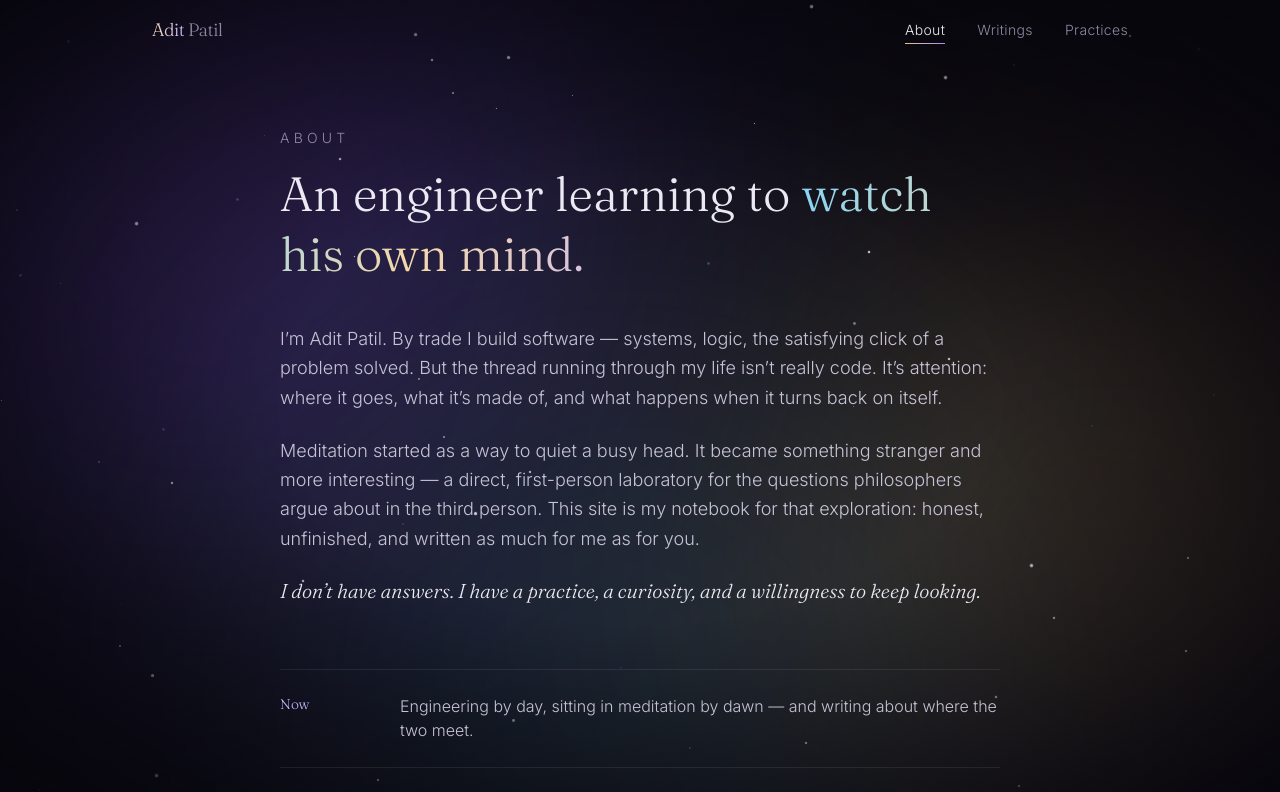
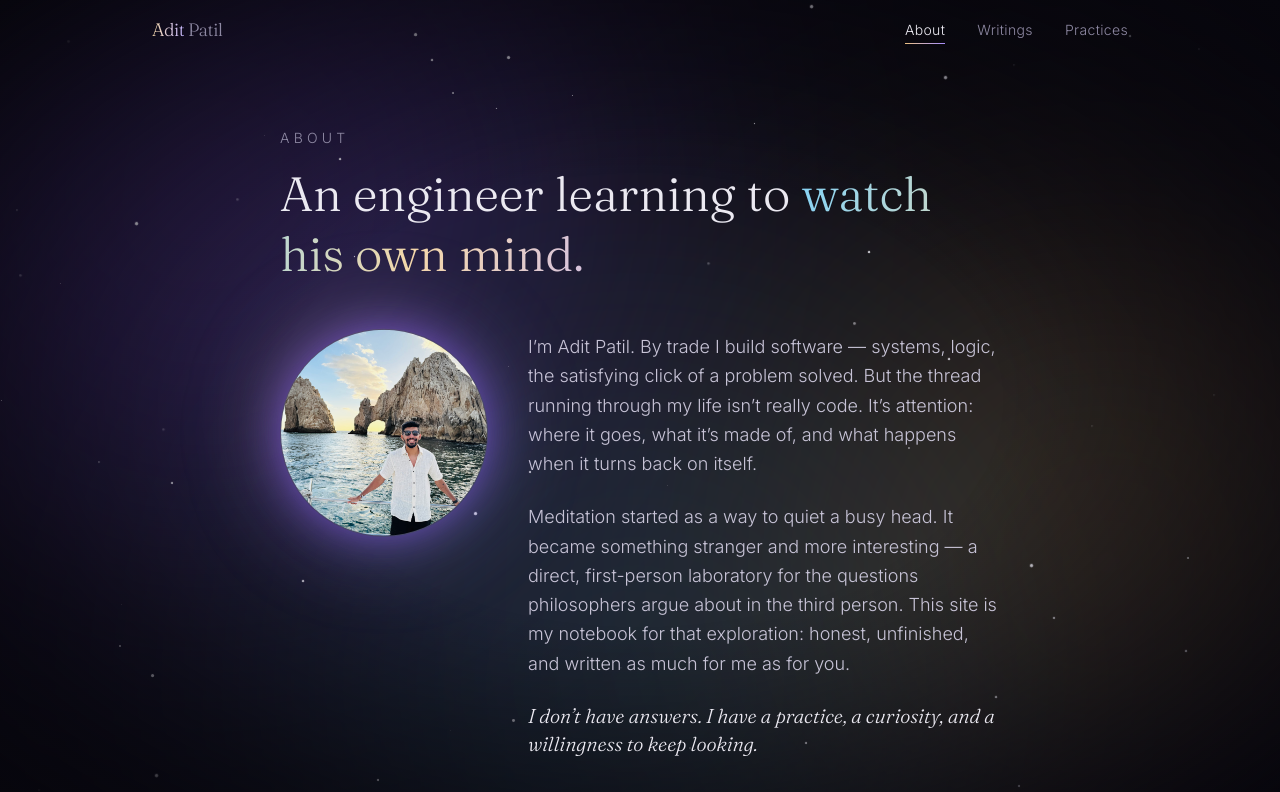
Before and after one commit to aditpatil10/adi10_website, a React (Vite) app: page /about in a window 1280 px wide. Shown: the top 792 px of the page. Built offline with nearby package versions, Linux system fonts and the light colour scheme.

Commit message:
Add portrait photo to About section with aura glow and float

```diff
--- a/src/pages/About.tsx
+++ b/src/pages/About.tsx
@@ -1,5 +1,7 @@
+import { motion } from 'framer-motion'
 import PageTransition from '../components/PageTransition'
 import Reveal from '../components/Reveal'
+import portrait from '../assets/background.jpg'
 
 const timeline = [
   {
@@ -30,9 +32,27 @@ function About() {
           </h1>
         </Reveal>
 
-        <Reveal delay={0.1}>
-          <div className="mt-10 space-y-6 text-lg leading-relaxed text-mist-300">
-            <p>
+        {/* Portrait + opening */}
+        <div className="mt-12 flex flex-col items-center gap-10 sm:flex-row sm:items-start">
+          <Reveal delay={0.1} className="shrink-0">
+            <motion.div
+              animate={{ y: [0, -10, 0] }}
+              transition={{ duration: 7, repeat: Infinity, ease: 'easeInOut' }}
+              className="relative"
+            >
+              {/* Aura glow behind the portrait */}
+              <div className="absolute -inset-4 rounded-full bg-gradient-to-br from-dawn-400/30 via-aura-400/30 to-sky-soft/20 blur-2xl" />
+              <img
+                src={portrait}
+                alt="Adit Patil"
+                className="relative h-44 w-44 rounded-full border border-white/10 object-cover shadow-[0_0_50px_-12px_var(--color-aura-500)] sm:h-52 sm:w-52"
+              />
+            </motion.div>
+          </Reveal>
+
+          <Reveal delay={0.2}>
+            <div className="space-y-6 text-lg leading-relaxed text-mist-300">
+              <p>
               I&rsquo;m Adit Patil. By trade I build software — systems, logic,
               the satisfying click of a problem solved. But the thread running
               through my life isn&rsquo;t really code. It&rsquo;s attention:
@@ -50,8 +70,9 @@ function About() {
               I don&rsquo;t have answers. I have a practice, a curiosity, and a
               willingness to keep looking.
             </p>
-          </div>
-        </Reveal>
+            </div>
+          </Reveal>
+        </div>
 
         {/* Mini timeline */}
         <div className="mt-16 space-y-px">
```
